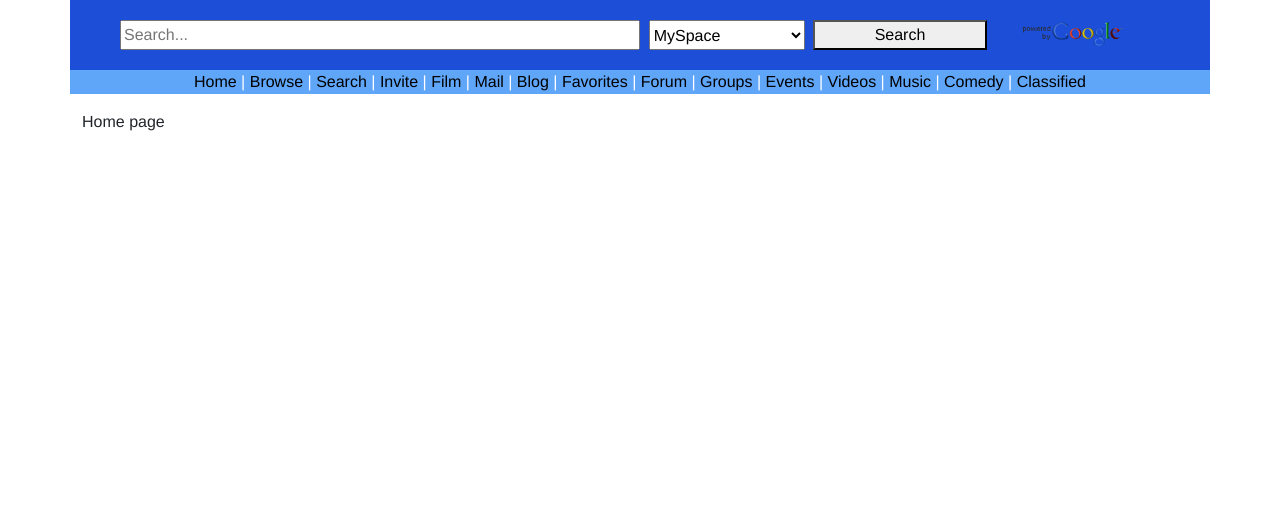
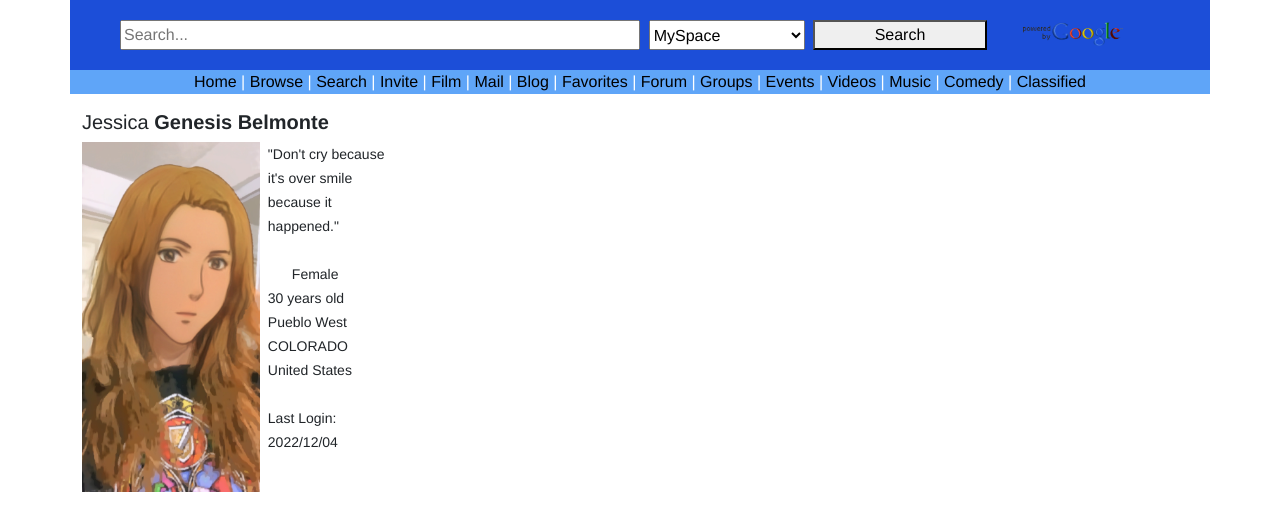
Before and after one commit to mynameisgenesis/myspace, a Vue app: page / in a window 1280 px wide. Shown: the top 530 px of the page. Built offline with nearby package versions, Linux system fonts and the light colour scheme.

Commit message:
Add profile image and profile information

```diff
--- a/src/views/HomeView.vue
+++ b/src/views/HomeView.vue
@@ -1,9 +1,44 @@
 <template>
-  <p>Home page</p>
+  <div id="homepage" class="row">
+    <h5>Jessica <b>Genesis Belmonte</b></h5>
+    <div class="col d-inline-flex">
+      <img id="profile-pic" class="d-inline" src="../assets/profile-pic.jpeg" />
+      <div class="px-2 w-25">
+        <small>"Don't cry because it's over smile because it happened."</small>
+        <br /><br />
+        <small class="p-4">
+          Female<br />30 years old<br />Pueblo West<br />COLORADO<br />United
+          States
+        </small>
+        <br /><br />
+        <small class="profile-pic-text"> Last Login:<br /> </small>
+        <small>{{ currentDate }}</small>
+      </div>
+    </div>
+    <div class="col"></div>
+  </div>
 </template>
 
 <script>
-export default {};
+export default {
+  data() {
+    return {};
+  },
+  computed: {
+    currentDate() {
+      var currentDateWithFormat = new Date()
+        .toJSON()
+        .slice(0, 10)
+        .replace(/-/g, "/");
+      return currentDateWithFormat.toString();
+    },
+  },
+};
 </script>
 
-<style></style>
+<style>
+#profile-pic,
+#profile-pic-text {
+  max-height: 350px;
+}
+</style>
```
Also changed, not shown: src/assets/profile-pic.jpeg (added).
